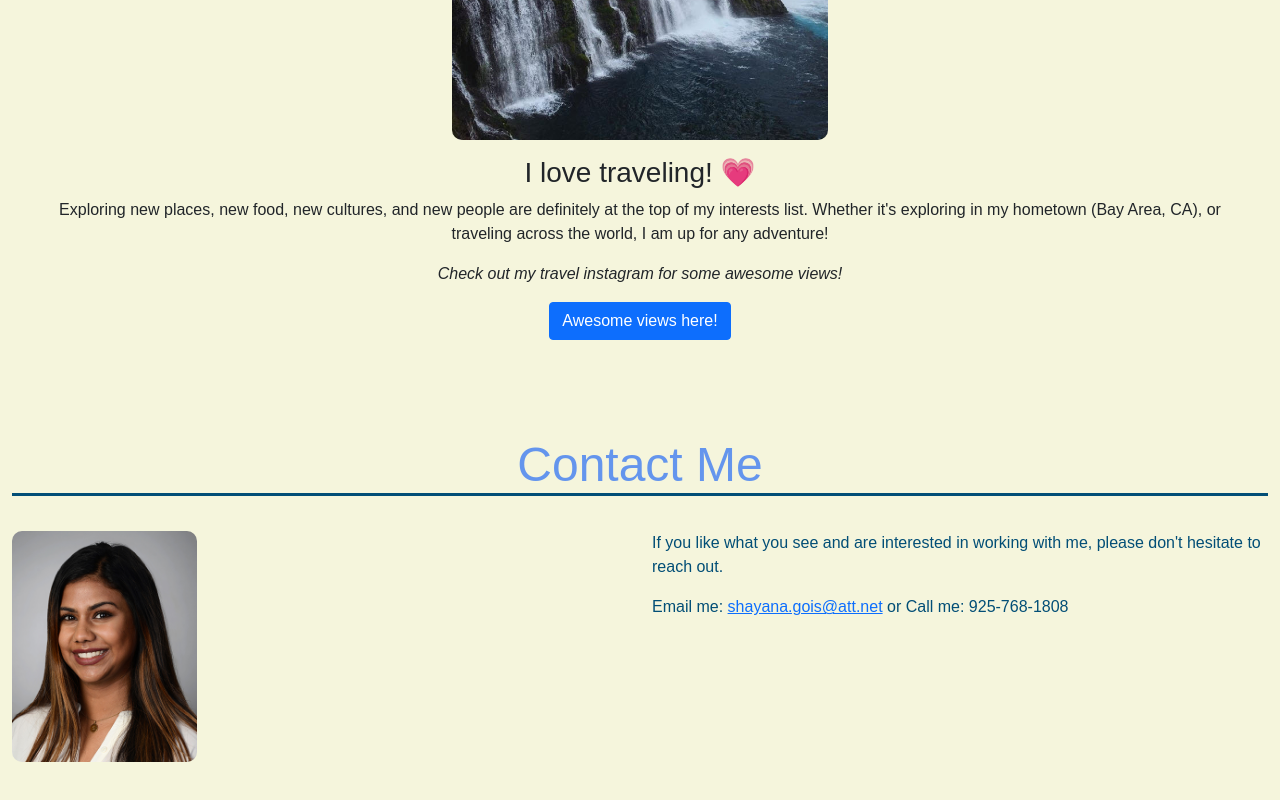
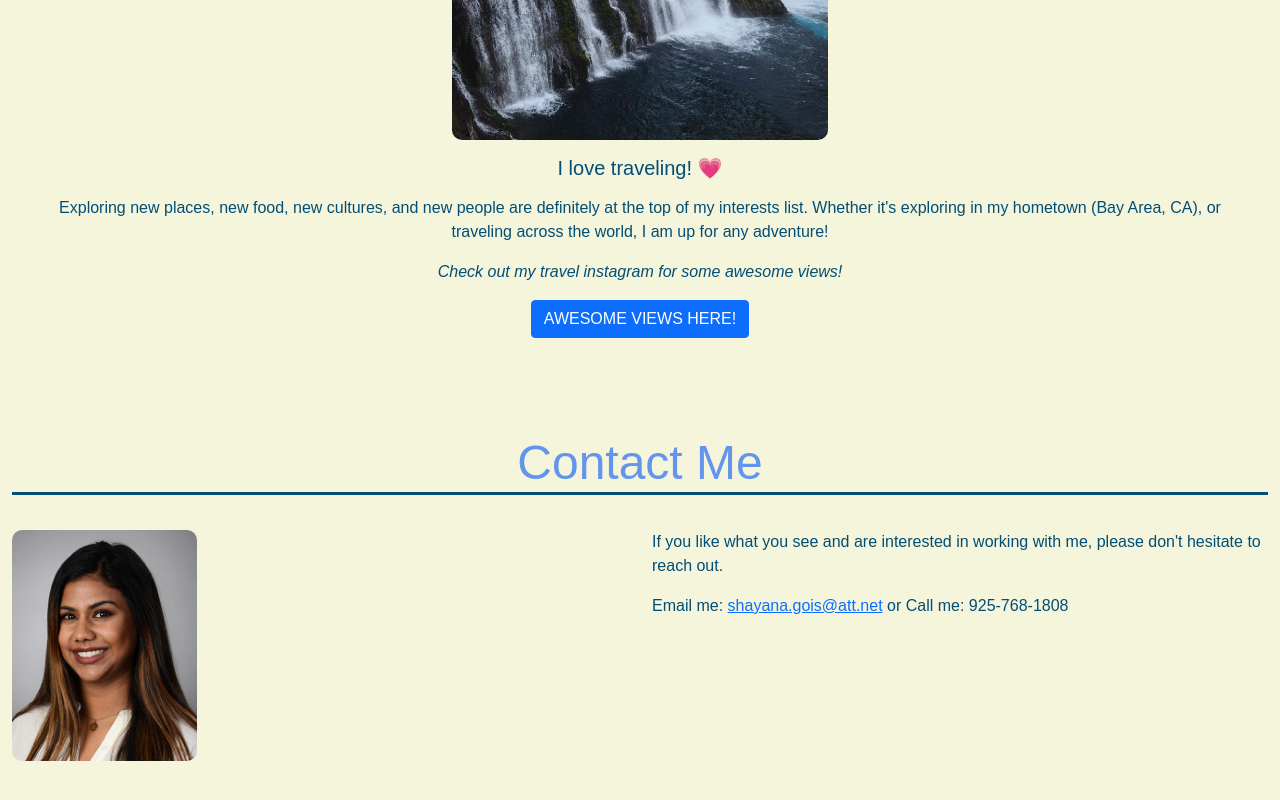
Before and after one commit to Shygois/professional-portfolio, a plain HTML site: page index.html in a window 1280 px wide. Shown: the part 1360-2160 px from the top of the page. Drawn offline with nearby package versions, Linux system fonts and the light colour scheme.

Commit message:
updated readme

```diff
--- a/assets/css/style.css
+++ b/assets/css/style.css
@@ -73,13 +73,13 @@ section {
 }
 
 /*MY INTERESTS STYLES START */
-.travel h3 {
+.card-title {
   font-size: 20px;
   padding-bottom: 8px;
-  color: #6495ed;
   text-align: center;
+  color: #024e76;
 }
-.travel p {
+.card-text {
   color: #024e76;
 }
 .travel-img {
--- a/index.html
+++ b/index.html
@@ -107,14 +107,14 @@
                 exploring in my hometown (Bay Area, CA), or traveling across the
                 world, I am up for any adventure!
               </p>
-              <p>
+              <p class ="card-text">
                 <em>Check out my travel instagram for some awesome views!</em>
               </p>
               <a
                 href="https://www.instagram.com/shygoaroundtheworld/"
                 target="_blank"
                 class="btn btn-primary"
-                >Awesome views here!</a
+                >AWESOME VIEWS HERE!</a
               >
             </div>
           </div>
```
Also changed, not shown: assets/images/Screenshot.jpg (added), 1 other file.
